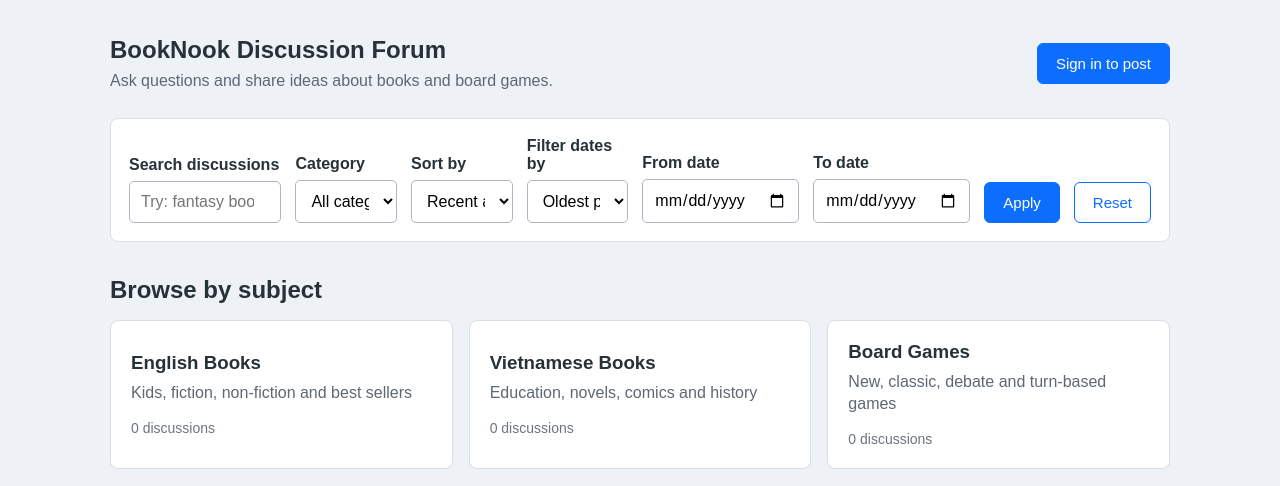
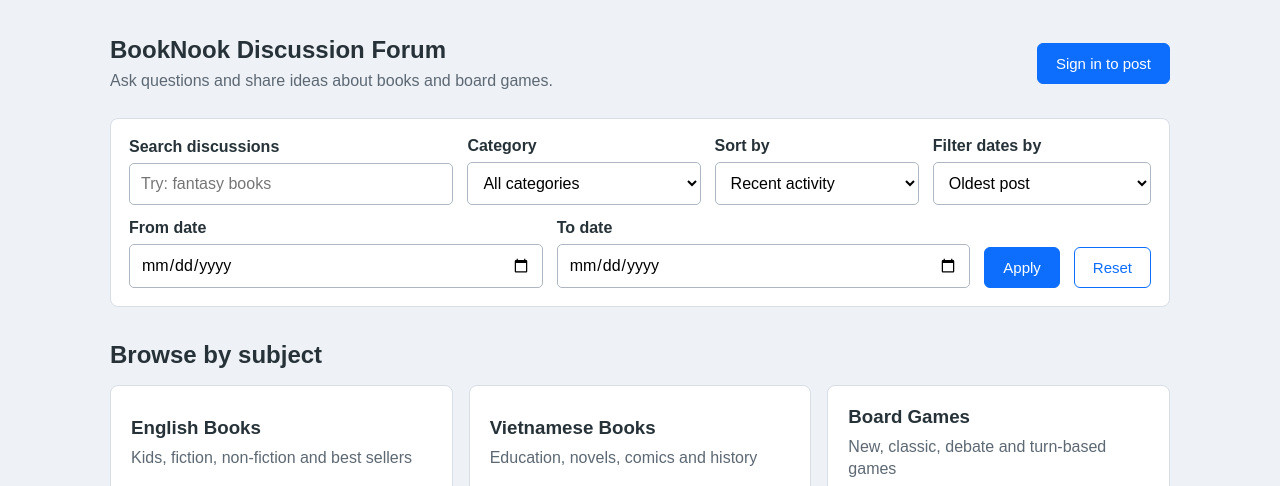
Before and after one commit to s3751333/SGS2-G1, a Node server app: page /forum-main in a window 1280 px wide. Shown: the part 74-560 px from the top of the page. Run offline with Node 20, Linux system fonts and the light colour scheme; data that the repository does not hold is empty; some libraries are stand-ins or nearby versions.

Commit message:
Keep forum filter labels and options readable

```diff
--- a/public/css/forum.css
+++ b/public/css/forum.css
@@ -71,6 +71,7 @@ a {
     margin-bottom: 34px;
     padding: 18px;
     display: flex;
+    flex-wrap: wrap;
     align-items: end;
     gap: 14px;
     background-color: #ffffff;
@@ -84,11 +85,21 @@ a {
 }
 
 .forum-tools .form-field {
-    flex: 1 1 160px;
+    flex: 1 0 auto;
+    min-inline-size: 12rem;
 }
 
 .forum-tools .search-field {
-    flex: 2 1 240px;
+    flex: 2 0 16rem;
+}
+
+.forum-tools label {
+    white-space: nowrap;
+}
+
+.forum-tools select {
+    min-inline-size: max-content;
+    padding-inline-end: 2rem;
 }
 
 .form-field {
@@ -438,6 +449,7 @@ textarea:focus {
 @media (max-width: 700px) {
     .forum-tools .form-field {
         flex: auto;
+        min-inline-size: 0;
     }
     .page-heading,
     .forum-tools,
```
